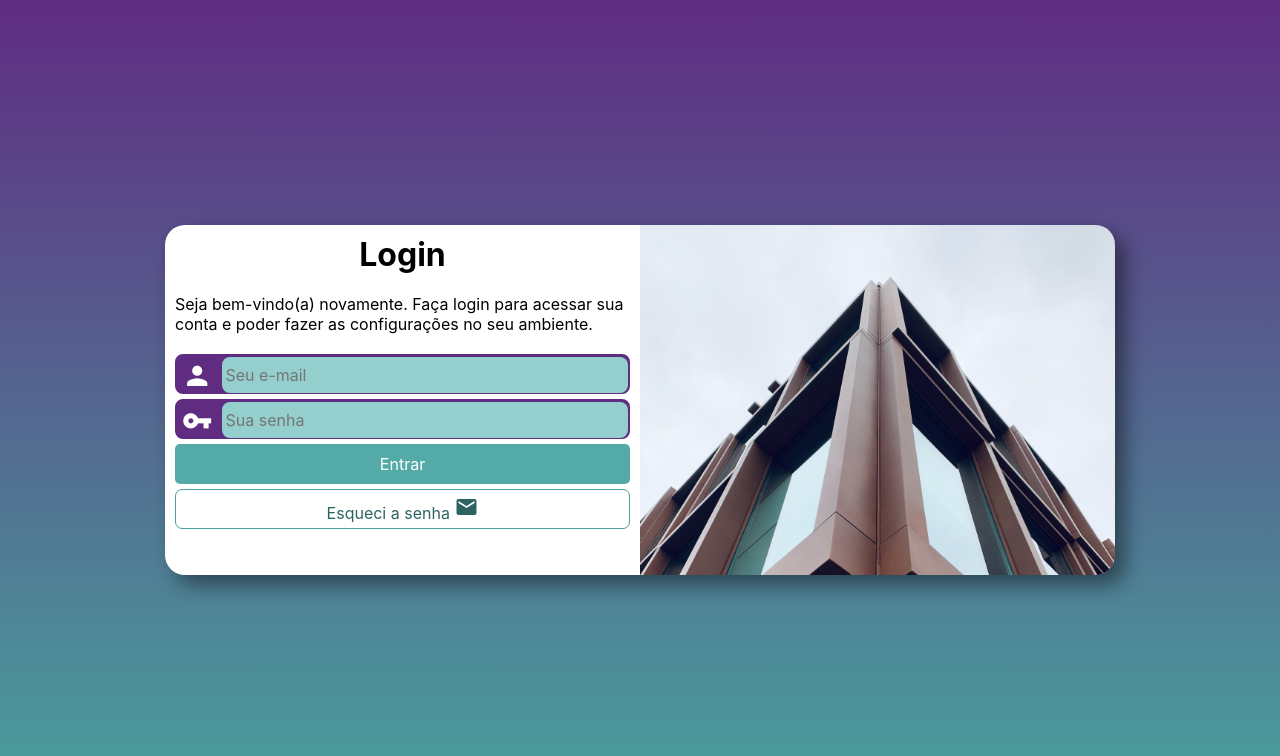
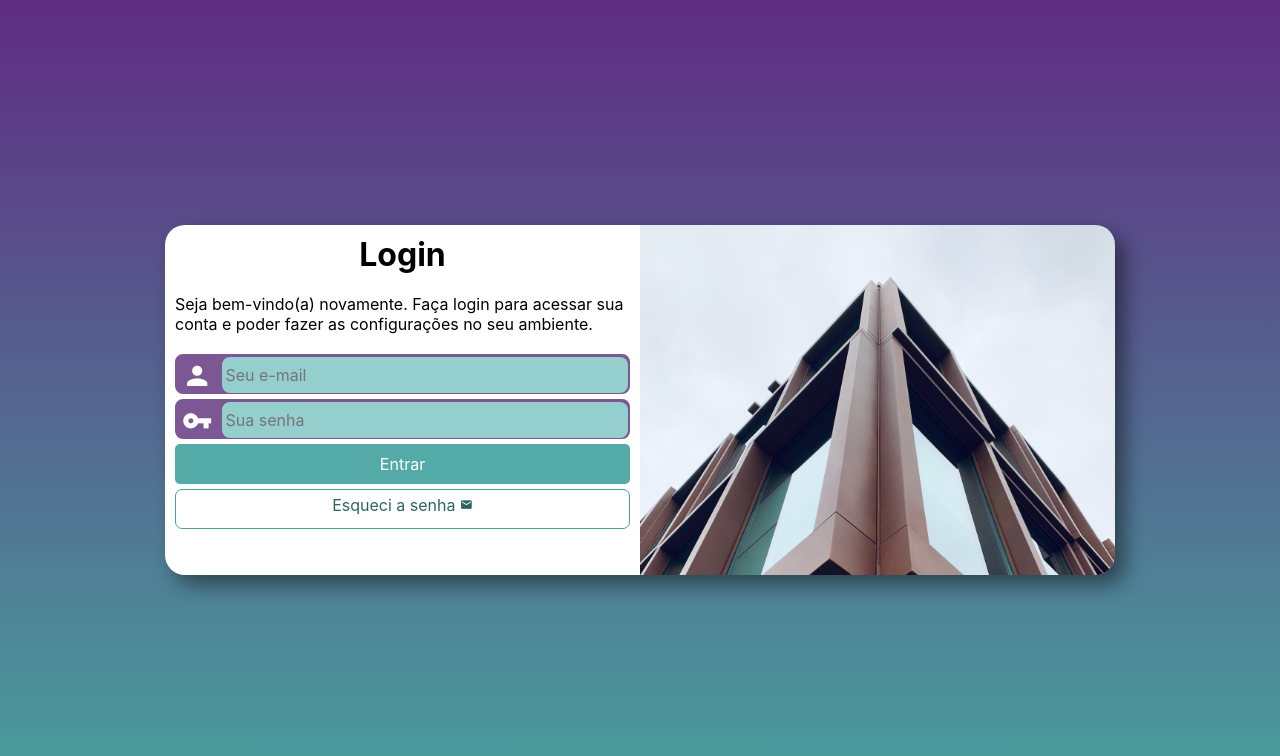
Before and after one commit to weversonmp/projeto-login, a plain HTML site: page index.html in a window 1280 px wide. Drawn offline with Linux system fonts and the light colour scheme.

Commit message:
update css

```diff
--- a/estilos/style.css
+++ b/estilos/style.css
@@ -60,8 +60,8 @@ div#formulario > p {
 }
 
 form > div.campo {
-  background-color: #5f2c82;
-  border: 2px solid #5f2c82;
+  background-color: #7c5794;
+  border: 2px solid #7c5794;
   display: block;
   width: 100%;
   height: 40px;
@@ -132,6 +132,6 @@ form > a.botao:hover {
   background-color: #6cd3cf;
 }
 
-form > a.botao > i {
+form > a.botao > span {
   font-size: 0.8em;
 }
```
